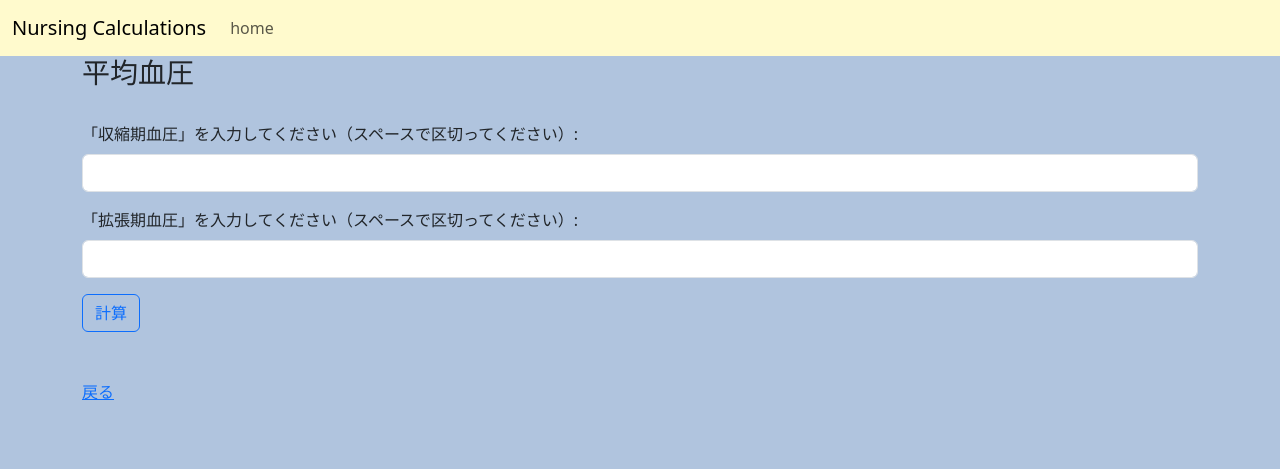
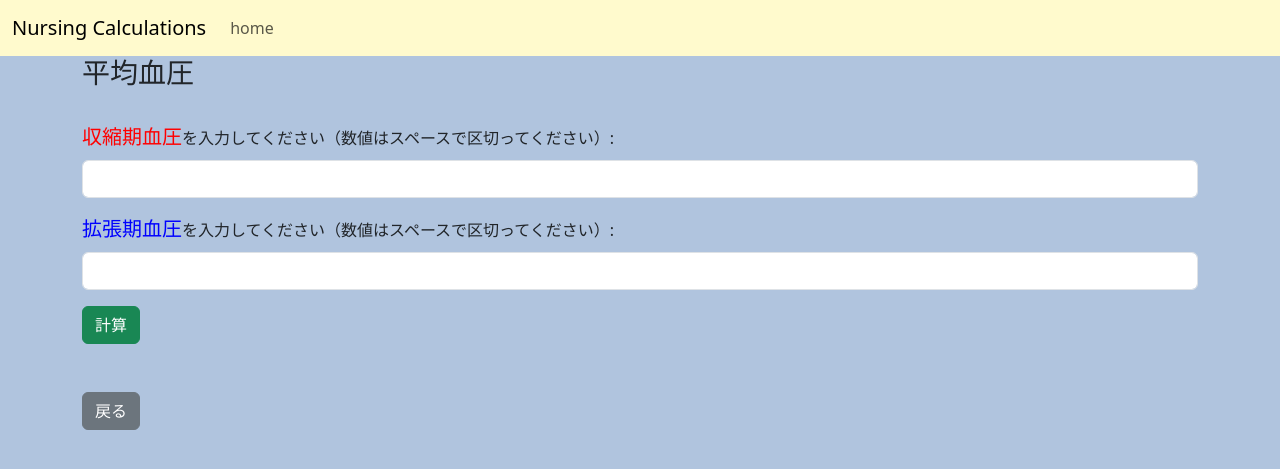
Before and after one commit to yumikezuri/nurse, a Django app: page /calculate/bp/ in a window 1280 px wide. Shown: the top 469 px of the page. Run offline with Django 4.2, Linux system fonts and the light colour scheme.

Commit message:
[modify] デザイン変更
bp.htmlのデザインを改良した．

```diff
--- a/calculate/templates/calculate/bp.html
+++ b/calculate/templates/calculate/bp.html
@@ -9,26 +9,27 @@
     <form method="post">
 	{% csrf_token %}
 		<div class="mb-3">
-	      	<label for="id_systolic_bp" class="form-label">「収縮期血圧」を入力してください（スペースで区切ってください）:</label>
+	      	<label for="id_systolic_bp" class="form-label"><span style="color: red; font-size: 20px;">収縮期血圧</span>を入力してください（数値はスペースで区切ってください）:</label>
 	       	<input type="text" class="form-control" id="id_systolic_bp" name="systolic_bp" required>
 	   	</div>
 
 	   	<div class="mb-3">
-	      	<label for="id_diastolic_bp" class="form-label">「拡張期血圧」を入力してください（スペースで区切ってください）:</label>
+	      	<label for="id_diastolic_bp" class="form-label"><span style="color: blue; font-size: 20px;">拡張期血圧</span>を入力してください（数値はスペースで区切ってください）:</label>
 	       	<input type="text" class="form-control" id="id_diastolic_bp" name="diastolic_bp" required>
 	   	</div>
 
-	    <button type="submit" class="btn btn-outline-primary">計算</button>
+	    <button type="submit" class="btn btn-success">計算</button>
 	</form>
+
+
+
     {% if mean_bp %}
-    <div class="mt-3">
-        <p>平均血圧: {{ mean_bp }}</p>
-        <p>収縮期血圧の最大値: {{ max_systolic_bp }}</p>
-        <p>拡張期血圧の最小値: {{ min_diastolic_bp }}</p>
-    </div>
+	    <div class="mt-3">
+	    	<p><span style="font-weight: bold;">平均血圧</span> = (<span style="color: red;">{{ max_systolic_bp }}</span> - <span style="color: blue;">{{ min_diastolic_bp }}</span>) ÷ 3 + <span style="color: blue;">{{ min_diastolic_bp }}</span> = <span style="font-size: 30px; font-weight: bold;">{{ mean_bp }}</span></p>
+	    </div>
     {% endif %}
 
     <br><br>
-    <a href="{% url 'calculate:home' %}">戻る</a>
+    <a href="{% url 'calculate:home' %}" class="btn btn-secondary">戻る</a>
 </div>
 {% endblock %}
--- a/calculate/templates/calculate/home.html
+++ b/calculate/templates/calculate/home.html
@@ -5,7 +5,8 @@
 {% block main %}
 	<div class="container">
 	    <h3>menu</h3>
-	    <!-- ここにホーム画面のコンテンツを追加してください -->
-	    <a href="{% url 'calculate:bp' %}">平均血圧</a>
+
+	    <ul>
+	    	<li><a href="{% url 'calculate:bp' %}">平均血圧</a>
 	</div>
 {% endblock %}
--- a/calculate/views.py
+++ b/calculate/views.py
@@ -32,7 +32,8 @@ class BPView(FormView):
         max_systolic_bp = max(systolic_bp_values)
         min_diastolic_bp = min(diastolic_bp_values)
 
-        mean_bp = (max_systolic_bp - min_diastolic_bp) / 3 + min_diastolic_bp
+        #mean_bp = (max_systolic_bp - min_diastolic_bp) / 3 + min_diastolic_bp
+        mean_bp = round((max_systolic_bp - min_diastolic_bp) / 3 + min_diastolic_bp, 1)
 
         context = self.get_context_data()
         context['mean_bp'] = mean_bp
```
Also changed, not shown: db.sqlite3 (added).
